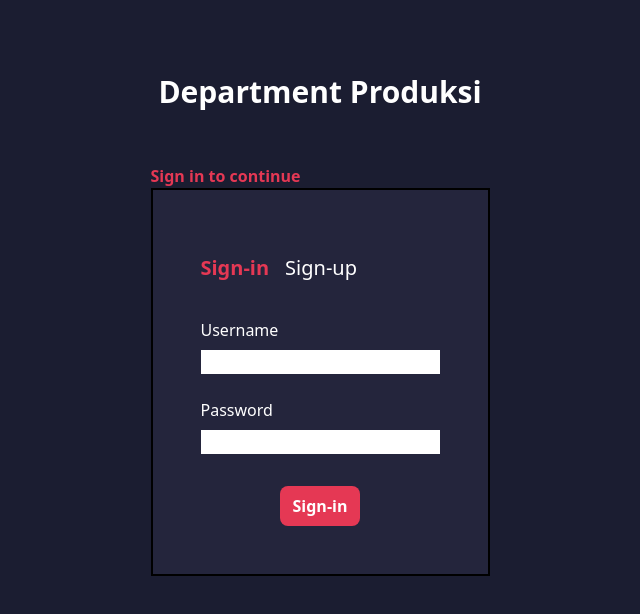
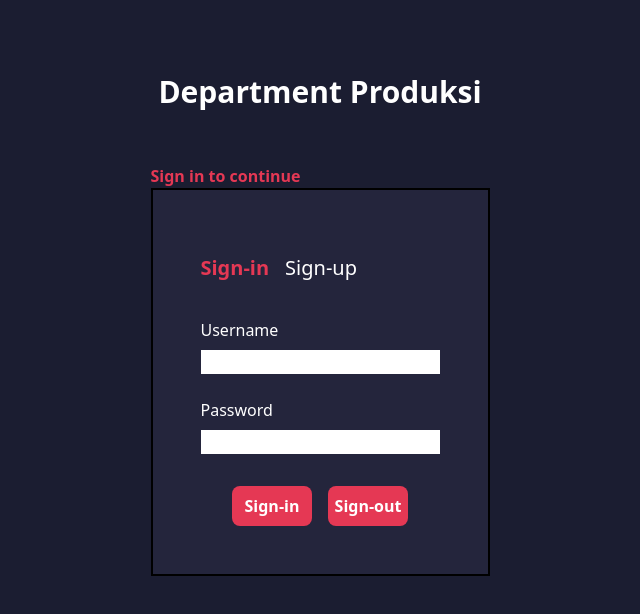
Before and after one commit to kurniadikevin/mts_test_transaksi_frontend, a Next.js app: page /sign-page in a window 1280 px wide. Shown: the top 614 px of the page, without its empty margins (320-960 px from the left). Built offline with nearby package versions, Linux system fonts and the light colour scheme.

Commit message:
add sign out function on page

```diff
--- a/src/pages/sign-page/index.tsx
+++ b/src/pages/sign-page/index.tsx
@@ -26,7 +26,7 @@ const checkForAdminOnSignUp=()=>{
   if(type === 'Sign-up'){
     const currentUserData :any = localStorage.getItem('session-data');
     if(currentUserData.username !== 'admin0'){
-        alert('only user admin0 can sign up new user')
+        alert('only username admin0 can sign up new user')
         return false
     }
  }
@@ -66,9 +66,18 @@ const signing= async(input:string)=>{
       }
     });
     // need to only can sign up if the user is admin or user
+}
 
-
-
+const signOutFunction=()=>{
+    axios({
+        method : 'POST',
+        url : 'http://localhost:5000/user/sign-out'
+    }).then((res)=>{
+        if(res.statusText === 'OK'){
+        localStorage.clear();
+        setCurrentUsername('')
+        }
+    })
 }
 
 useEffect(()=>{
@@ -109,10 +118,14 @@ useEffect(()=>{
                  value={password} onChange={(e)=> setPassword((e.target.value))}>
                 </input>
             </div>
-            <div className="h-20  flex item-center justify-center pt-6">
+            <div className="h-20  flex item-center justify-center pt-6 gap-4">
                 <button className="bg-[color:var(--button)] w-20 h-10 rounded-lg font-bold"
                 onClick={()=>signing(type)}>
                     {type}
+                </button>
+                <button className="bg-[color:var(--button)] w-20 h-10 rounded-lg font-bold"
+                onClick={signOutFunction}>
+                    Sign-out
                 </button>
             </div>
          </div>
```
